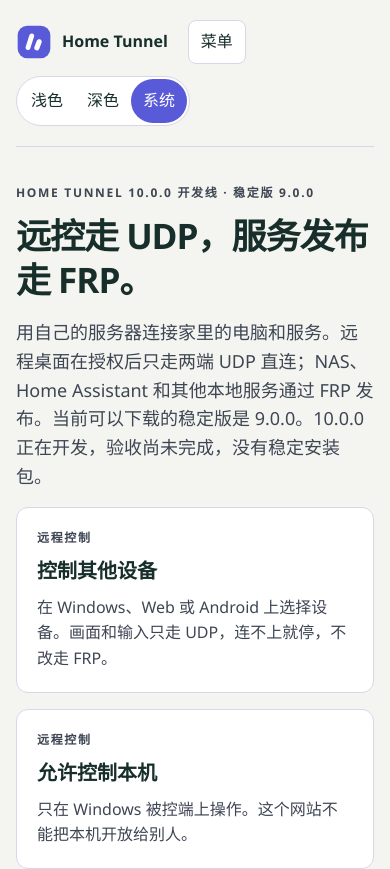
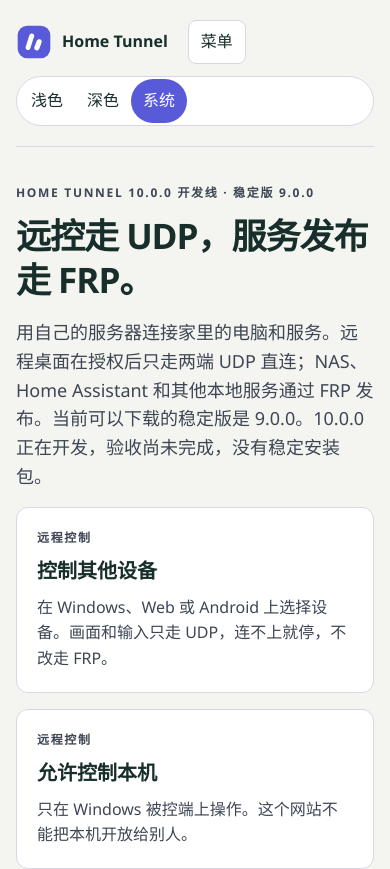
Before and after one commit to ZHanry/home-tunnel, a plain HTML site: page docs/site/index.html in a window 390 px wide. Shown: the top 869 px of the page. Drawn offline with Linux system fonts and the light colour scheme.

Commit message:
Keep the theme control on its own row on narrow screens
At a phone width the light, dark, and system choices were clipped by the brand and menu button.

```diff
--- a/docs/site/assets/site.css
+++ b/docs/site/assets/site.css
@@ -243,7 +243,7 @@
 .board p { color: var(--board-ink); }
 @media (max-width: 800px) {
   .wrap { padding: 0 16px; }
-  .theme { margin-left: 0; }
+  .theme { flex-basis: 100%; margin-left: 0; }
   html.js .nav-toggle { display: inline-flex; }
   html.js #site-nav { display: none; flex-basis: 100%; }
   html.js #site-nav.is-open { display: flex; flex-direction: column; align-items: flex-start; }
```
